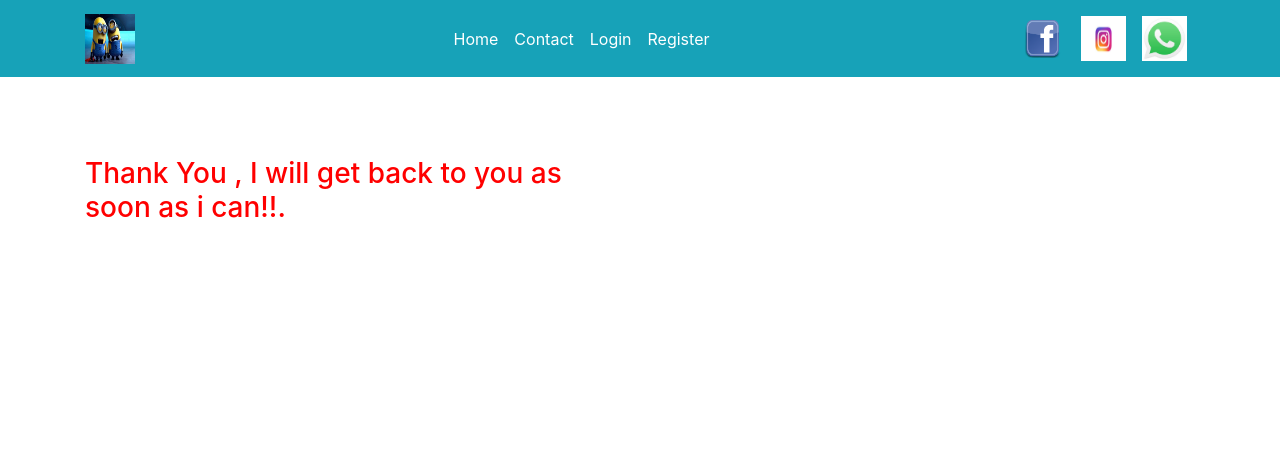
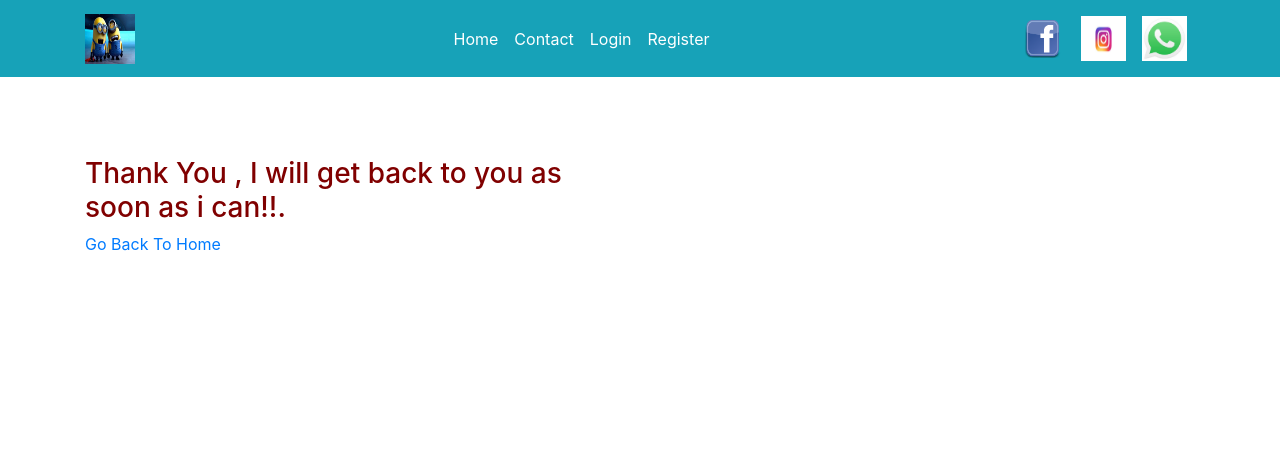
Before and after one commit to vijaykanth1729/Django-Customizing-User-Model, a Django app: page /thankyou/ in a window 1280 px wide. Shown: the top 450 px of the page. Run offline with Django 3.2, Linux system fonts and the light colour scheme; some libraries are stand-ins or nearby versions.

Commit message:
added thankyou page anchor

```diff
--- a/blog/templates/blog/thankyou.html
+++ b/blog/templates/blog/thankyou.html
@@ -5,7 +5,8 @@
 <div class="container" style="margin-top:80px">
     <div class="row">
         <div class="col-6">
-    <h3 style="color:red;">Thank You , I will get back to you as soon as i can!!.</h3>
+    <h3 style="color:maroon;">Thank You , I will get back to you as soon as i can!!.</h3>
+            <a href="{% url 'home' %}">Go Back To Home</a>
 </div>
     </div>
 </div>
```
